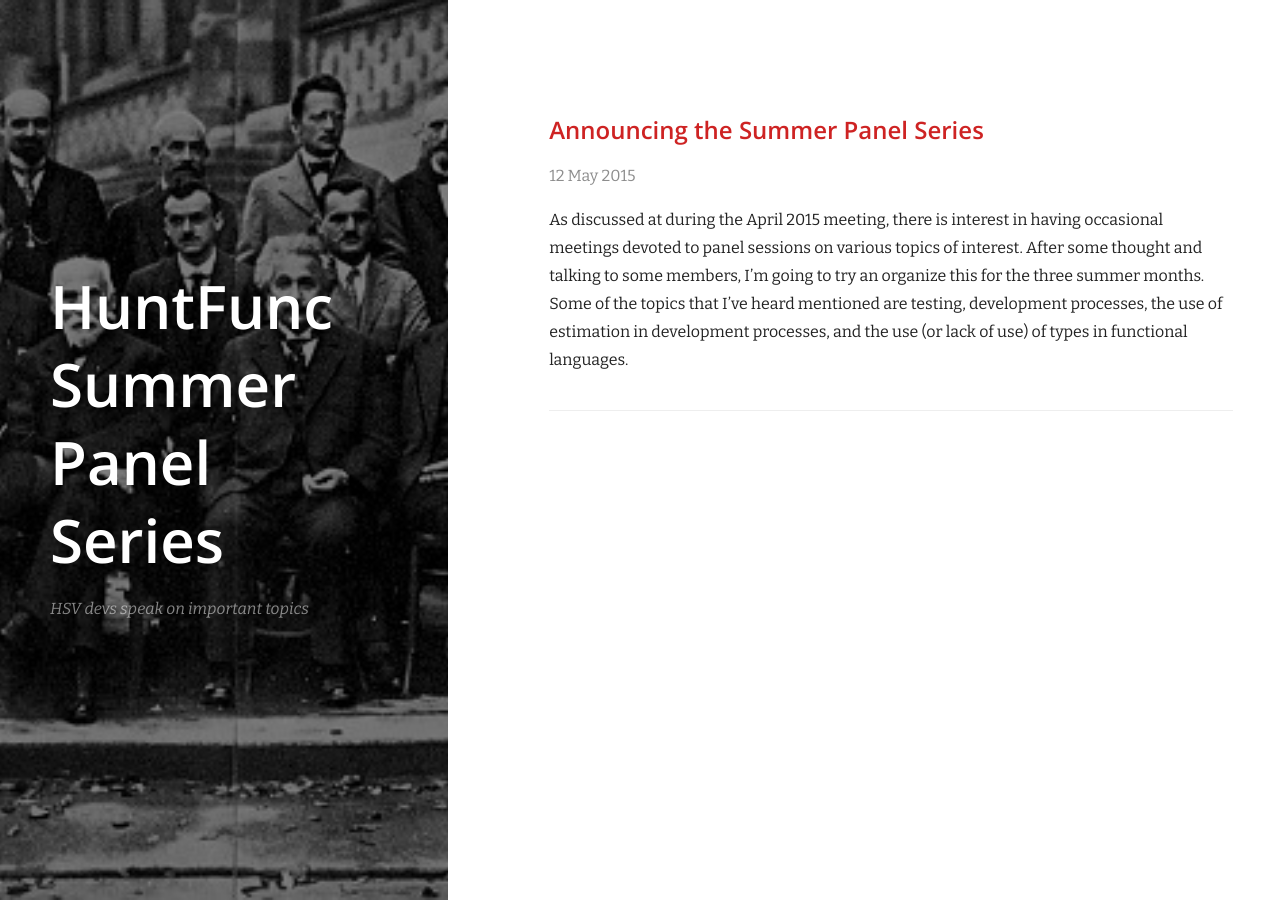
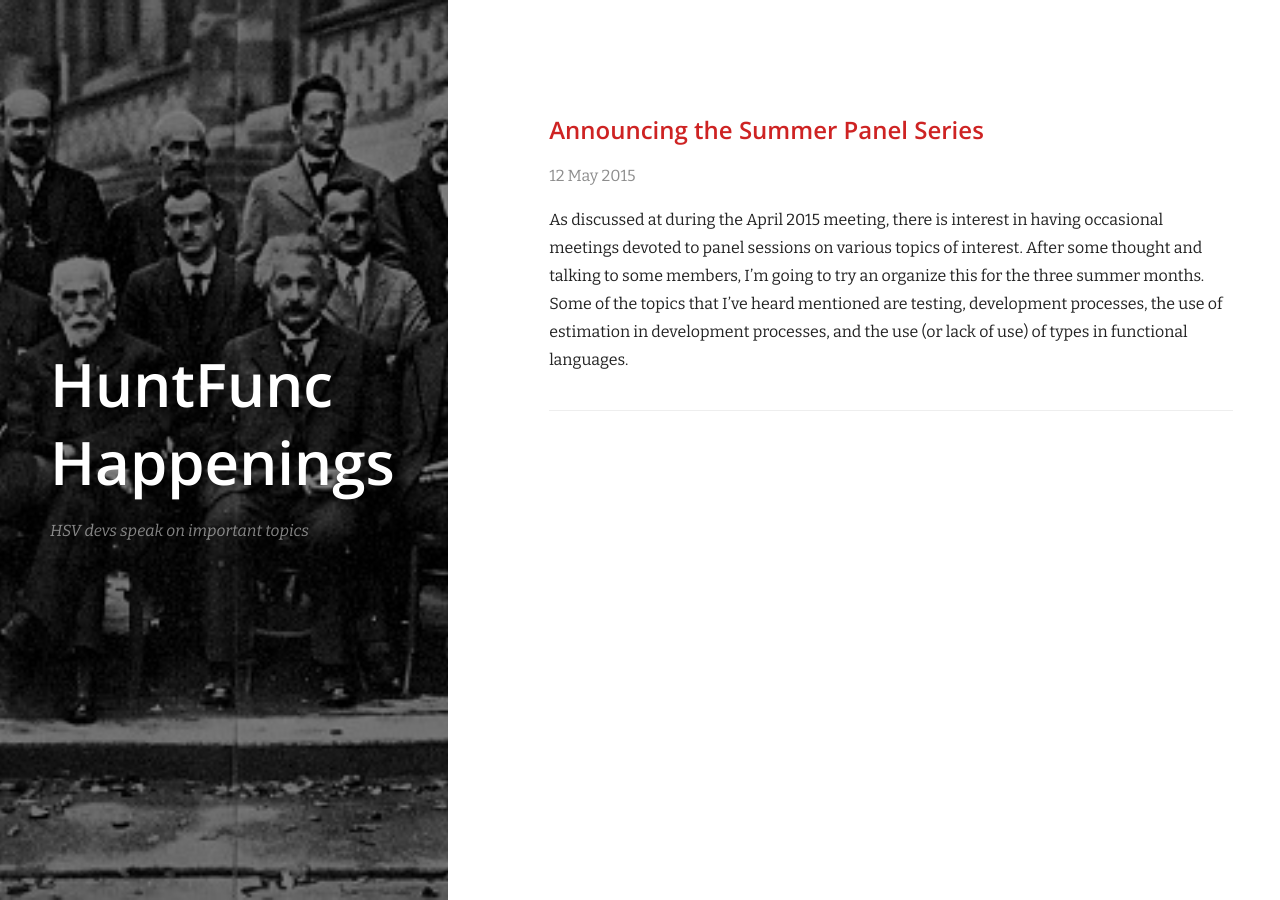
Before and after one commit to huntfunc/huntfunc.github.io, a Jekyll site: the page built from index.html, in a window 1280 px wide. Built offline with Jekyll 4.4.1, drawn with Linux system fonts in a browser that asks for light colours; nearby versions of some CDN libraries; Markdown is read by kramdown in place of the engine named in the settings.

Commit message:
Main page title change

```diff
--- a/_config.yml
+++ b/_config.yml
@@ -1,5 +1,5 @@
 # Site settings
-title: 'HuntFunc Summer Panel Series' # Your Title
+title: 'HuntFunc Happenings' # Your Title
 tagline: 'HSV devs speak on important topics' # A brief tagline for your site
 sidebar_image: /images/solvay.jpg
 
```
